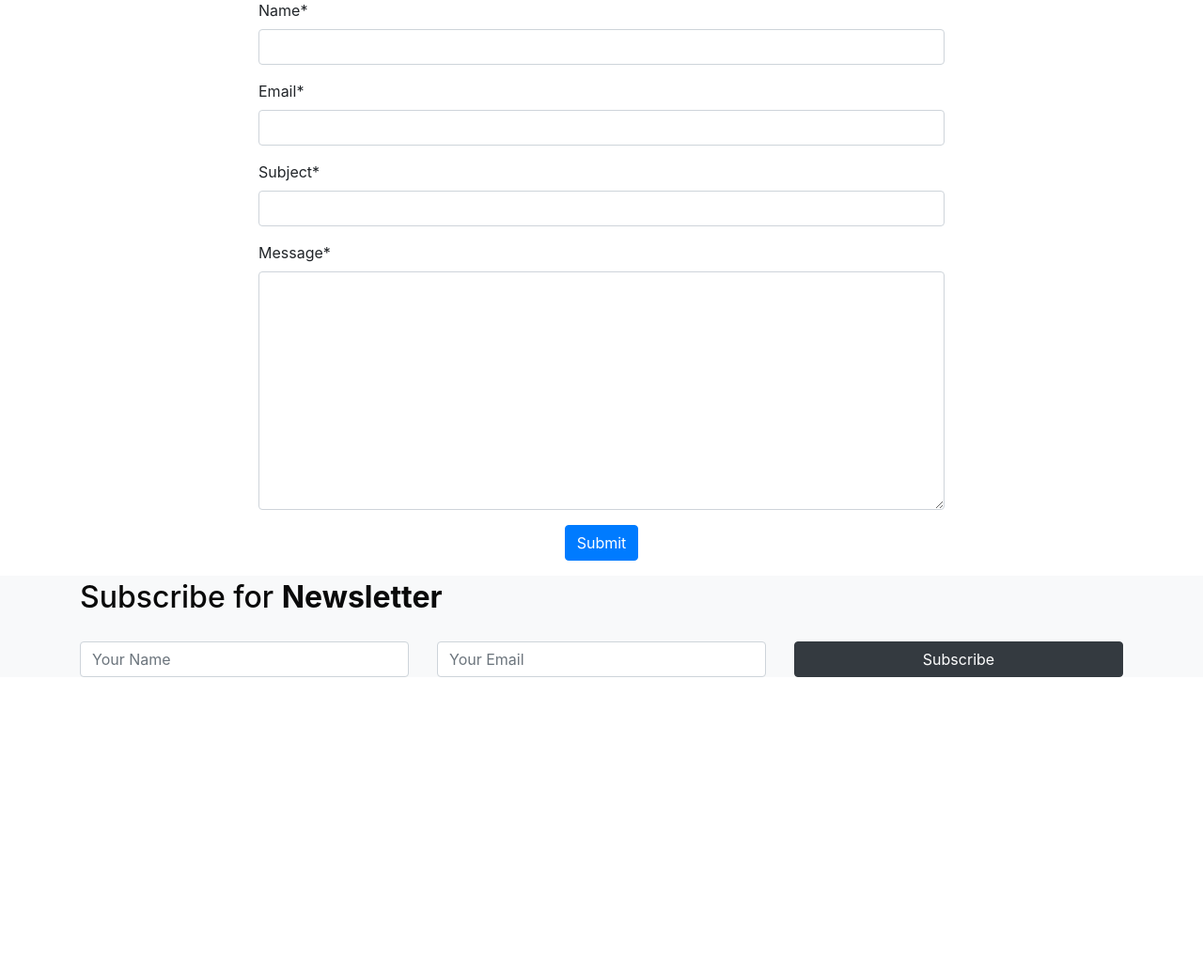
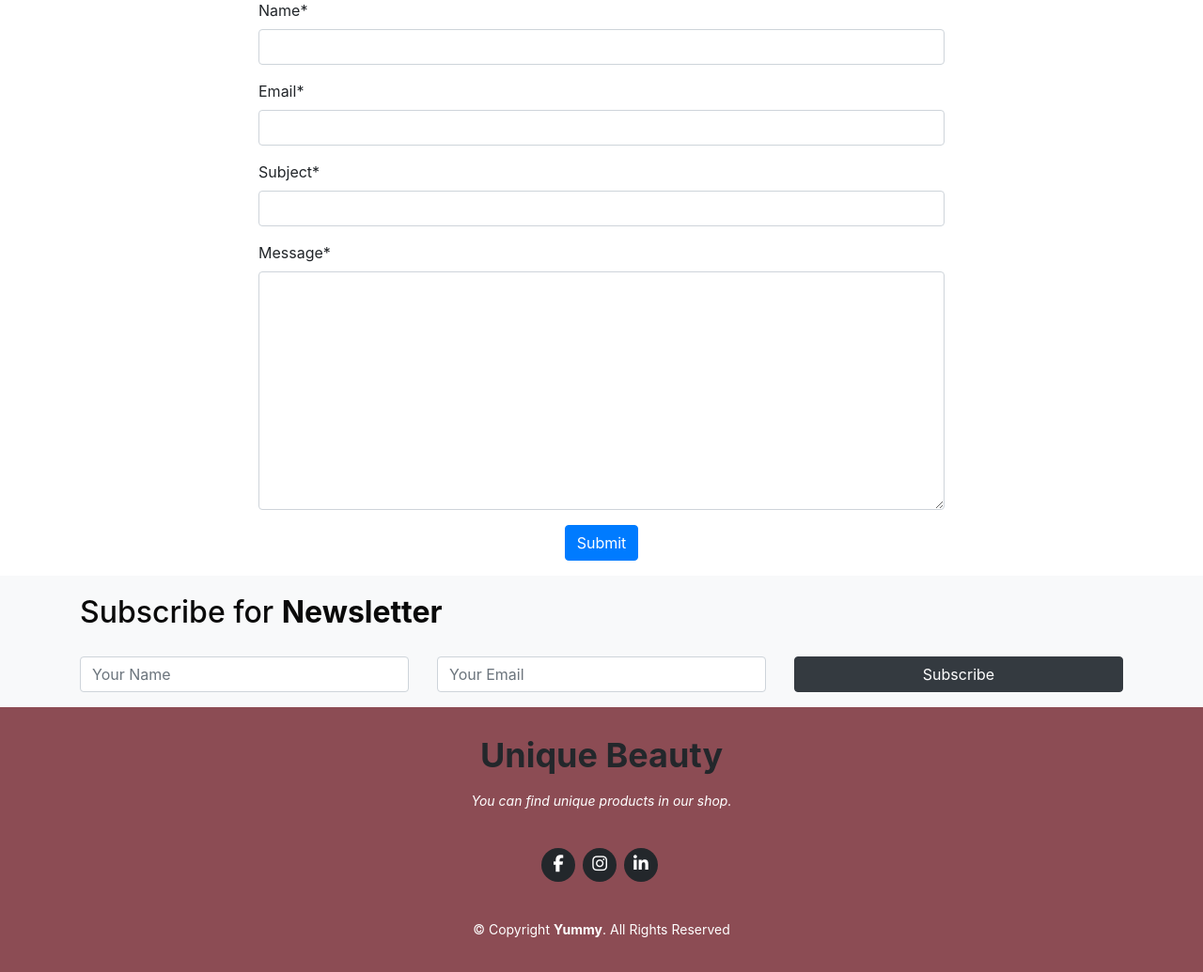
Before and after one commit to Saleha-m14/Unique-Beauty, a Django app: page / in a window 1280 px wide. Shown: the part 933-1968 px from the top of the page at 94% size. Before the commit the page ends 1654 px from the top, so only its background shows below. Run offline with Django 4.2, Linux system fonts and the light colour scheme; parts of the project's set-up code (start-up, migrations or seed data) failed here and were passed over; some libraries are stand-ins or nearby versions.

Commit message:
added the footer html template and styling

```diff
--- a/home/templates/home/index.html
+++ b/home/templates/home/index.html
@@ -54,7 +54,7 @@
 <!--Footer-->
 <div class="subscribe bg-light">
   <div class="container">
-    <div class="row align-items-center justify-content-center">
+    <div class="row align-items-center justify-content-center py-3">
       <div class="col-md-12 mb-4 py-1 py-1g-0 text-center text-lg-left">
         <h2 class="my-0 text-black">Subscribe for <strong>Newsletter</strong></h2>
       </div>
@@ -76,5 +76,21 @@
     </div>
   </div>
 </div>
+<footer id="footer">
+  <div class="container">
+    <h3>Unique Beauty</h3>
+    <p>You can find unique products in our shop.</p>
+    <div class="social-links">
+      <a href="https://www.facebook.com/profile.php?id=61554772517942" target="_blank" class="facebook"><i class="fa fa-facebook"></i></a>
+      <a href="#" class="instagram" target="_blank"><i class="fa fa-instagram"></i></a>
+      <a href="#" class="linkedin" target="_blank"><i class="fa fa-linkedin"></i></a>
+    </div>
+    <div class="copyright">
+      &copy; Copyright <strong><span>Yummy</span></strong
+      >. All Rights Reserved
+    </div>
+  </div>
+</footer>
+
 
 {% endblock %}
--- a/static/css/base.css
+++ b/static/css/base.css
@@ -402,3 +402,61 @@ input[name='q']::placeholder {
     color: #17a2b8;
     /* text-info */
 }
+/*--------------------------------------------------------------
+# Footer
+--------------------------------------------------------------*/
+#footer {
+    color: white;
+    background: #8c4c54;
+    font-size: 14px;
+    text-align: center;
+    padding: 30px 0;
+}
+
+#footer h3 {
+    font-size: 36px;
+    font-weight: 700;
+    color: #23272b;
+    position: relative;
+    padding: 0;
+    margin: 0 0 15px 0;
+}
+
+#footer p {
+    font-size: 15;
+    font-style: italic;
+    padding: 0;
+    margin: 0 0 40px 0;
+}
+
+#footer .social-links {
+    margin: 0 0 40px 0;
+}
+
+#footer .social-links a {
+    font-size: 18px;
+    display: inline-block;
+    background-color: #23272b;
+    color: #fff;
+    line-height: 1;
+    padding: 8px 0;
+    margin-right: 4px;
+    border-radius: 50%;
+    text-align: center;
+    width: 36px;
+    height: 36px;
+    transition: 0.3s;
+}
+
+#footer .social-links a:hover {
+    background: white;
+    color: #23272b;
+}
+
+#footer .copyright {
+    margin: 0 0 5px 0;
+}
+
+#footer .credits {
+    font-size: 13px;
+}
--- a/templates/base.html
+++ b/templates/base.html
@@ -25,9 +25,9 @@
             <!-- Bootstrap CSS -->
             <link rel="stylesheet" href="https://cdn.jsdelivr.net/npm/bootstrap@4.6.2/dist/css/bootstrap.min.css"
                 integrity="sha384-xOolHFLEh07PJGoPkLv1IbcEPTNtaed2xpHsD9ESMhqIYd0nLMwNLD69Npy4HI+N" crossorigin="anonymous">
-            <!-- favicon
-            <link rel="icon" href="{% static 'unique-beauty-icon.png' %}">
-            -->
+            <!--font awesome -->
+            <link rel="stylesheet" href="https://cdnjs.cloudflare.com/ajax/libs/font-awesome/4.7.0/css/font-awesome.min.css">
+            <!--fav icon-->
             <link rel="icon" type="image/png" href="https://res.cloudinary.com/deeztln5e/image/upload/v1705962070/unique-beauty-icon_z1uemb.png">
         {% endblock %}
 
```
